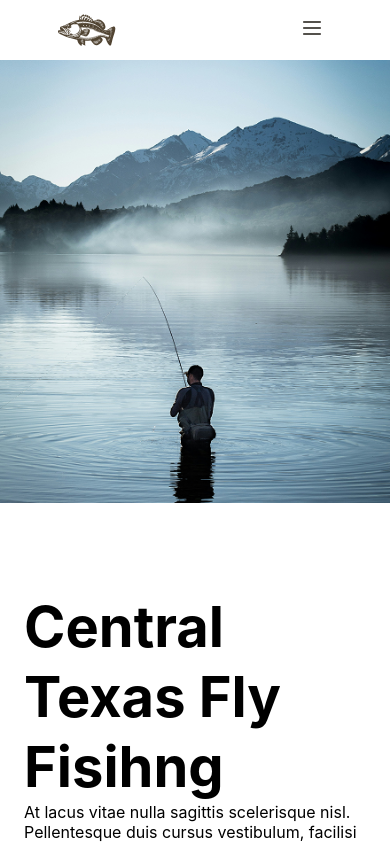
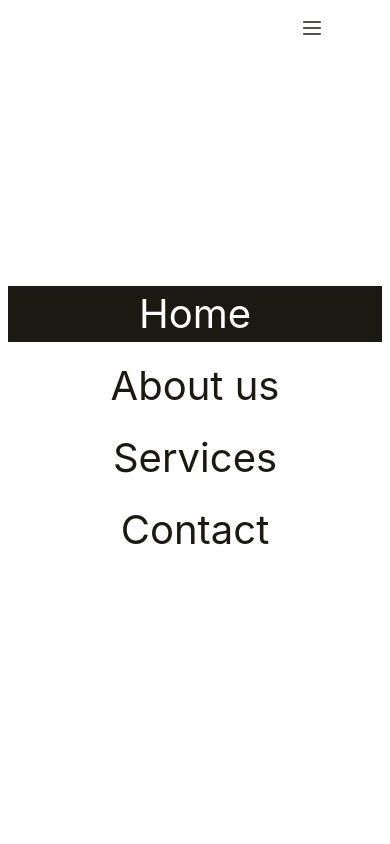
Before and after one commit to Hazem-BenAbdelhafidh/Qore-test, a React (Vite) app: page /Qore-test/ in a window 390 px wide. Both pictures are taken after a click on the button 311 px from the left and 29 px from the top of the page. Shown: the top 844 px of the page. Built offline with nearby package versions, Linux system fonts and the light colour scheme; a web font is replaced by a local one.

Commit message:
add mobile navigation component and enhance burger button functionality

```diff
--- a/src/Home/Header/BurgerButton/BurgerButton.module.css
+++ b/src/Home/Header/BurgerButton/BurgerButton.module.css
@@ -1,6 +1,7 @@
 .burger_button {
   display: none;
   cursor: pointer;
+  z-index: 500;
 }
 
 @media (max-width: 768px) {
--- a/src/Home/Header/BurgerButton/BurgerButton.tsx
+++ b/src/Home/Header/BurgerButton/BurgerButton.tsx
@@ -1,11 +1,20 @@
 import classes from "./BurgerButton.module.css";
 import Burger from "../../../assets/Burger";
+import { useState } from "react";
+import MobileNavigation from "./MobileNavigation/MobileNavigation";
 
 const BurgerButton = () => {
+  const [showNavigation, setShowNavigation] = useState(false);
+  const clickHandler = () => {
+    setShowNavigation((prev) => !prev);
+  };
   return (
-    <button className={classes.burger_button}>
-      <Burger />
-    </button>
+    <>
+      <button className={classes.burger_button} onClick={clickHandler}>
+        <Burger />
+      </button>
+      {showNavigation && <MobileNavigation />}
+    </>
   );
 };
 
--- /dev/null
+++ b/src/Home/Header/BurgerButton/MobileNavigation/MobileNavigation.module.css
@@ -0,0 +1,82 @@
+.navigation {
+  position: fixed;
+  background-color: white;
+  width: 100%;
+  inset: 0;
+  display: flex;
+  justify-content: center;
+  align-items: center;
+}
+
+.navigation_list {
+  display: flex;
+  flex-direction: column;
+  gap: 1rem;
+  list-style: none;
+  width: 100%;
+}
+
+.navigation_list_item {
+  font-size: var(--size-40);
+  width: 100%;
+}
+
+.link {
+  padding: 3px;
+  text-align: center;
+  position: relative;
+  display: block;
+  width: 100%;
+  text-decoration: none;
+  color: var(--color-neutral-90);
+  z-index: 500;
+}
+
+.link::after {
+  position: absolute;
+  content: "";
+  z-index: -5;
+  bottom: 0;
+  left: 0;
+  width: 100%;
+  height: 100%;
+  background-color: var(--color-neutral-90);
+  transform: scaleX(0);
+  transform: scaleY(0);
+  transition: transform 0.3s ease-in-out;
+}
+
+.link:hover {
+  color: white;
+}
+
+.link:hover::after {
+  transform: scaleX(1);
+  transform: scaleY(1);
+}
+
+.activeLink {
+  padding: 3px;
+  text-align: center;
+  position: relative;
+  display: block;
+  width: 100%;
+  text-decoration: none;
+  background-color: var(--color-neutral-90);
+  color: white;
+}
+
+.activeLink::after {
+  position: absolute;
+  content: "";
+  bottom: 0;
+  left: 0;
+  width: 100%;
+  height: 100%;
+}
+
+@media screen and (min-width: 768px) {
+  .navigation {
+    display: none;
+  }
+}
--- /dev/null
+++ b/src/Home/Header/BurgerButton/MobileNavigation/MobileNavigation.tsx
@@ -0,0 +1,35 @@
+import { NavLink } from "react-router-dom";
+import classes from "./MobileNavigation.module.css";
+import { mainNav } from "../../../../const/const";
+
+const MobileNavigation = () => {
+  return (
+    <div className={classes.navigation}>
+      <nav
+        style={{
+          width: "100%",
+          padding: "8px",
+        }}
+      >
+        <ul className={classes.navigation_list}>
+          {mainNav.map((nav) => {
+            return (
+              <li key={nav.name} className={classes.navigation_list_item}>
+                <NavLink
+                  className={({ isActive }) =>
+                    isActive ? classes.activeLink : classes.link
+                  }
+                  to={nav.url}
+                >
+                  {nav.name}
+                </NavLink>
+              </li>
+            );
+          })}
+        </ul>
+      </nav>
+    </div>
+  );
+};
+
+export default MobileNavigation;
```
